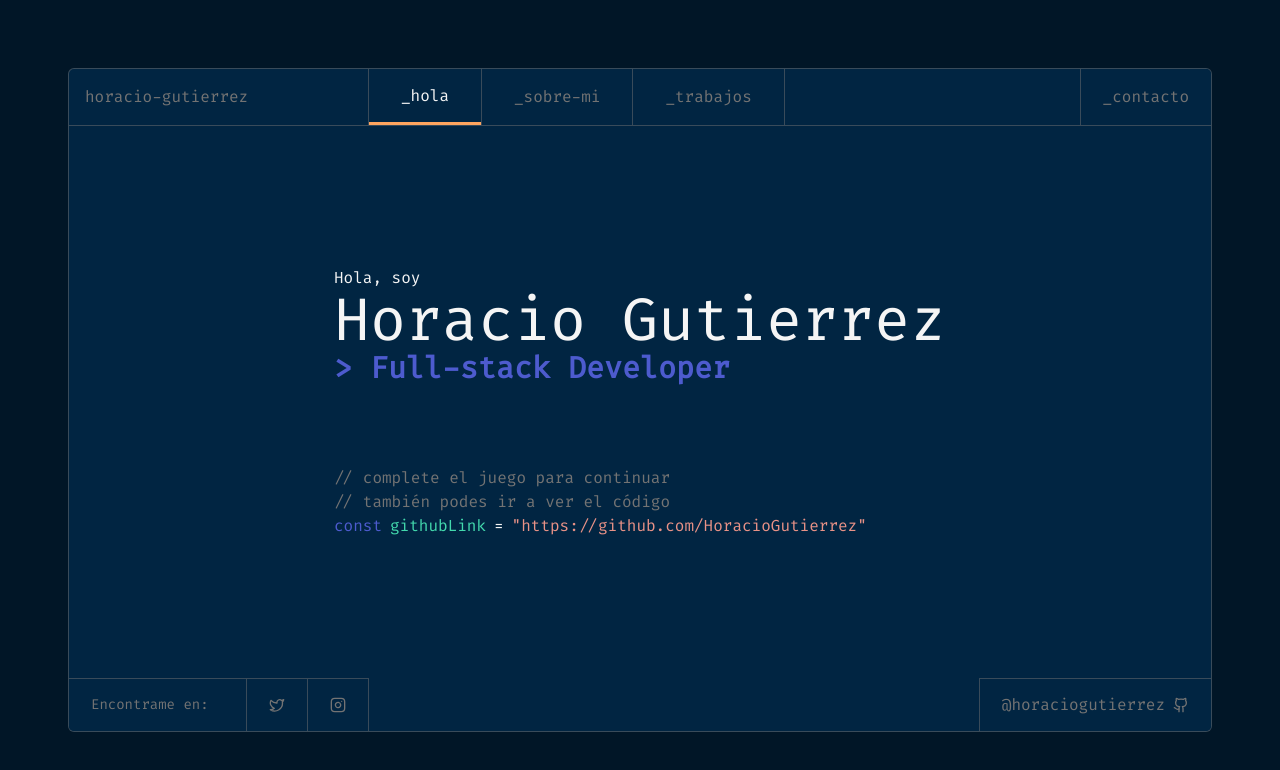
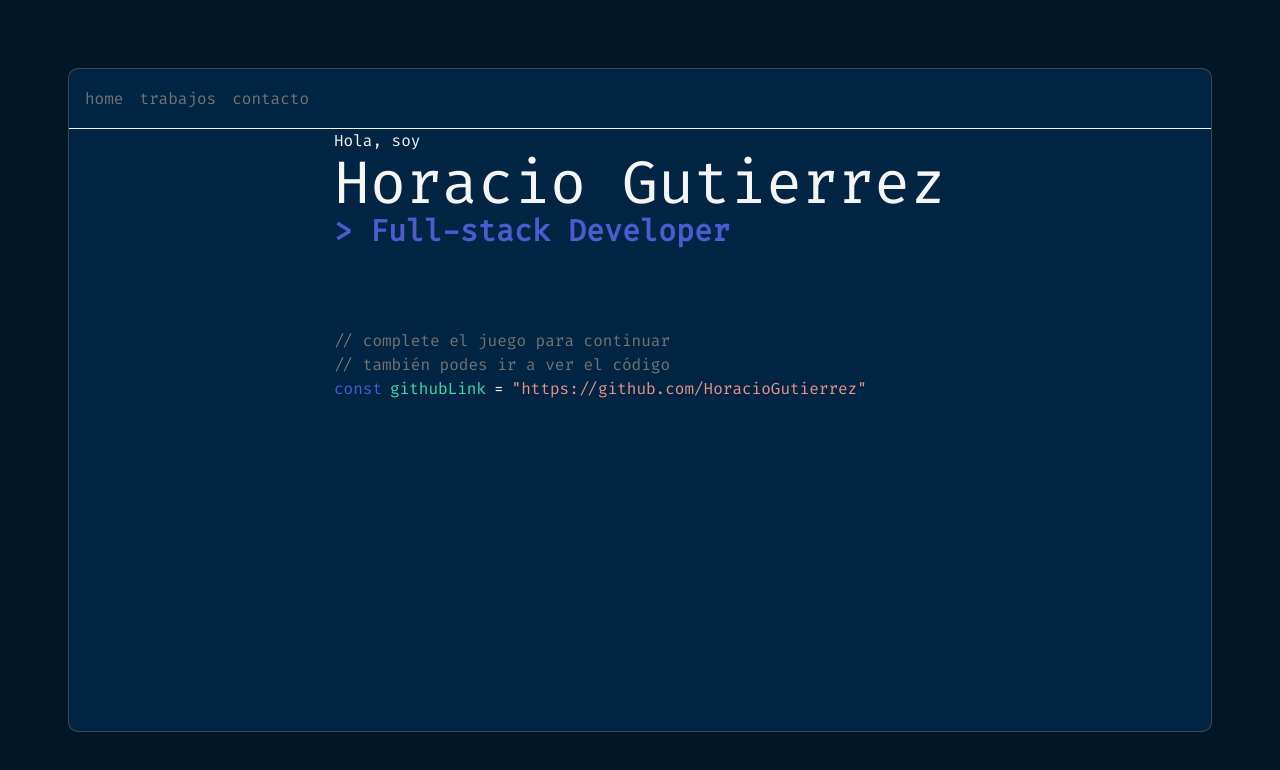
Before and after one commit to HoracioGutierrez/vs-code-portfolio, a Next.js app: page / in a window 1280 px wide. Shown: the top 770 px of the page. Built offline with nearby package versions, Linux system fonts and the light colour scheme; what tailwind-fluid-typography, tailwindcss-motion would draw is missing.

Commit message:
add MainEditor and MainEditorHeader components with animations for enhanced user experience

```diff
--- a/app/(pages-layout)/(without-sidebar)/(home)/page.tsx
+++ b/app/(pages-layout)/(without-sidebar)/(home)/page.tsx
@@ -1,20 +1,38 @@
+"use client";
 import { cn } from "@/lib/utils";
+import { motion, Variants } from "motion/react";
 import Link from "next/link";
 
 function HomePage() {
+
+
+  const containerVariants = {
+    hide: { opacity: 0 },
+    show: { opacity: 1, transition: { staggerChildren: 0.1 } },
+  };
+
+  const childVariants = {
+    hide: { opacity: 0, y: 50 },
+    show: { opacity: 1, y: 0, transition: { type: "spring" , bounce: 0.85, stiffness: 400, damping: 14 } },
+  }
+
   return (
-    <div
+    <motion.div
+      key="home"
+      initial="hide"
+      animate="show"
+      variants={containerVariants}
       className={cn(
         "grid place-content-center col-start-1 -col-end-1 row-start-2 row-end-5"
       )}
     >
       <div className="flex flex-col gap-20 px-4">
         <div>
-          <p className="text-sm lg:text-base transition-all">Hola, soy</p>
-          <h1 className="text-4xl lg:text-6xl transition-all">
+          <motion.p variants={childVariants} className="text-sm lg:text-base transition-[font-size]">Hola, soy</motion.p>
+          <motion.h1 variants={childVariants} className="text-4xl lg:text-6xl transition-[font-size]">
             Horacio Gutierrez
-          </h1>
-          <p className="text-xl lg:text-3xl text-accent-1 font-bold transition-all">{`> Full-stack Developer`}</p>
+          </motion.h1>
+          <motion.p variants={childVariants} className="text-xl lg:text-3xl text-accent-1 font-bold transition-[font-size]">{`> Full-stack Developer`}</motion.p>
         </div>
         <div>
           <p className="text-muted-foreground text-sm lg:text-base">{`// complete el juego para continuar`}</p>
@@ -38,7 +56,7 @@ function HomePage() {
           </p>
         </div>
       </div>
-    </div>
+    </motion.div>
   );
 }
 export default HomePage;
--- a/app/layout.tsx
+++ b/app/layout.tsx
@@ -1,9 +1,11 @@
 import type { Metadata } from "next";
 import { ThemeProvider } from "@/components/ThemeProvider";
 import { cn } from "@/lib/utils";
-import MainEditor from "@/features/laytout/components/MainEditor";
+/* import MainEditor from "@/features/laytout/components/MainEditor"; */
 import { Fira_Code } from "next/font/google";
 import "./globals.css";
+import MainEditor from "@/components/layout/main-editor";
+import MainEditorHeader from "@/components/layout/main-editor-header";
 
 const firaCode = Fira_Code({ weight: "400", subsets: ["latin"] });
 
@@ -23,7 +25,7 @@ export default function RootLayout({
       <body
         className={cn(
           firaCode.className,
-          "min-h-dvh bg-background p-2 md:p-8 lg:p-17 transition-[padding] flex flex-col justify-center items-center"
+          "min-h-dvh bg-background p-2 md:p-8 lg:p-17 transition-[padding] flex flex-col justify-center items-center overflow-hidden"
         )}
       >
         <ThemeProvider
@@ -32,7 +34,10 @@ export default function RootLayout({
           enableSystem
           disableTransitionOnChange
         >
-          <MainEditor>{children}</MainEditor>
+          <MainEditor>
+            <MainEditorHeader />
+            {children}
+          </MainEditor>
         </ThemeProvider>
       </body>
     </html>
--- /dev/null
+++ b/components/layout/main-editor-header.tsx
@@ -0,0 +1,60 @@
+"use client"
+
+import { motion } from "motion/react"
+import Link from "next/link"
+import { forwardRef } from "react"
+
+
+function MainEditorHeader() {
+
+    const childVariants = {
+        hide: { opacity: 0, height: "0px" },
+        show: { opacity: 1, height: "60px", transition: { type: "spring", bounce: 0.85, stiffness: 400, damping: 14, delay: 0.2, staggerChildren: 0.1, delayChildren : 0.4 } },
+    }
+
+    const linkVariants = {
+        hide: { opacity: 0, y: -50 },
+        show: { opacity: 1, y: 0 , transition: { type: "spring" , bounce: 0.85, stiffness: 400, damping: 16 } },
+    }
+
+    const MotionNextLink = forwardRef<HTMLAnchorElement, React.ComponentPropsWithoutRef<typeof Link>>((props, ref) => {
+        return (
+            <Link {...props} ref={ref} />
+        )
+    })
+
+    const MotionLink = motion(MotionNextLink)
+
+    return (
+        <motion.div
+            key="main-editor-header"
+            initial="hide"
+            animate="show"
+            variants={childVariants}
+            className="border-b h-[60px] flex overflow-hidden items-center px-4 gap-4"
+        >
+            <MotionLink
+                href="/"
+                className="text-muted-foreground text-sm lg:text-base"
+                variants={linkVariants}
+            >
+                home
+            </MotionLink>
+            <MotionLink
+                href="/trabajos"
+                className="text-muted-foreground text-sm lg:text-base"
+                variants={linkVariants}
+            >
+                trabajos
+            </MotionLink>
+            <MotionLink
+                href="/contacto"
+                className="text-muted-foreground text-sm lg:text-base"
+                variants={linkVariants}
+            >
+                contacto
+            </MotionLink>
+        </motion.div>
+    )
+}
+export default MainEditorHeader
--- /dev/null
+++ b/components/layout/main-editor.tsx
@@ -0,0 +1,45 @@
+"use client"
+
+import { useAnimate, motion, AnimatePresence } from "motion/react"
+import { useEffect, useState } from "react"
+
+type MainEditorProps = {
+    children: React.ReactNode
+}
+
+function MainEditor({ children }: MainEditorProps) {
+
+    const [scope, animate] = useAnimate()
+    const [finished, setFinished] = useState(false)
+
+    useEffect(() => {
+        initialAnimation()
+    }, [])
+
+    const initialAnimation = async () => {
+        animate(scope.current, { opacity: 1, scale: 1 }, { delay: 0.15, duration: 0.3, type: "spring" })
+        await animate(scope.current, { rotate: 0, borderRadius: "50%" }, { delay: 0.15, duration: 0.4 })
+        await animate(scope.current, { flexGrow: 1, heigth: "100%", borderRadius: "10px" }, { delay: 0.15, type: "spring", bounce: 0.85, stiffness: 300, damping: 20 })
+        animate(scope.current, { width: "100%", borderRadius: "10px" }, { type: "spring", bounce: 0.85, stiffness: 500, damping: 20 })
+        setFinished(true)
+    }
+
+    return (
+        <div className="w-full grow flex justify-center items-center h-full flex-col">
+            <motion.div
+                ref={scope}
+                initial={{ width: "1%", height: "1%", borderRadius: 0, rotate: 360, opacity: 0, scale: 0 }}
+                className="w-full  border-muted-foreground/50 bg-primary text-foreground border"
+            >
+                <AnimatePresence>
+                    {finished && (
+                        <motion.div initial="hide" animate="show">
+                            {children}
+                        </motion.div>
+                    )}
+                </AnimatePresence>
+            </motion.div>
+        </div>
+    )
+}
+export default MainEditor
```
